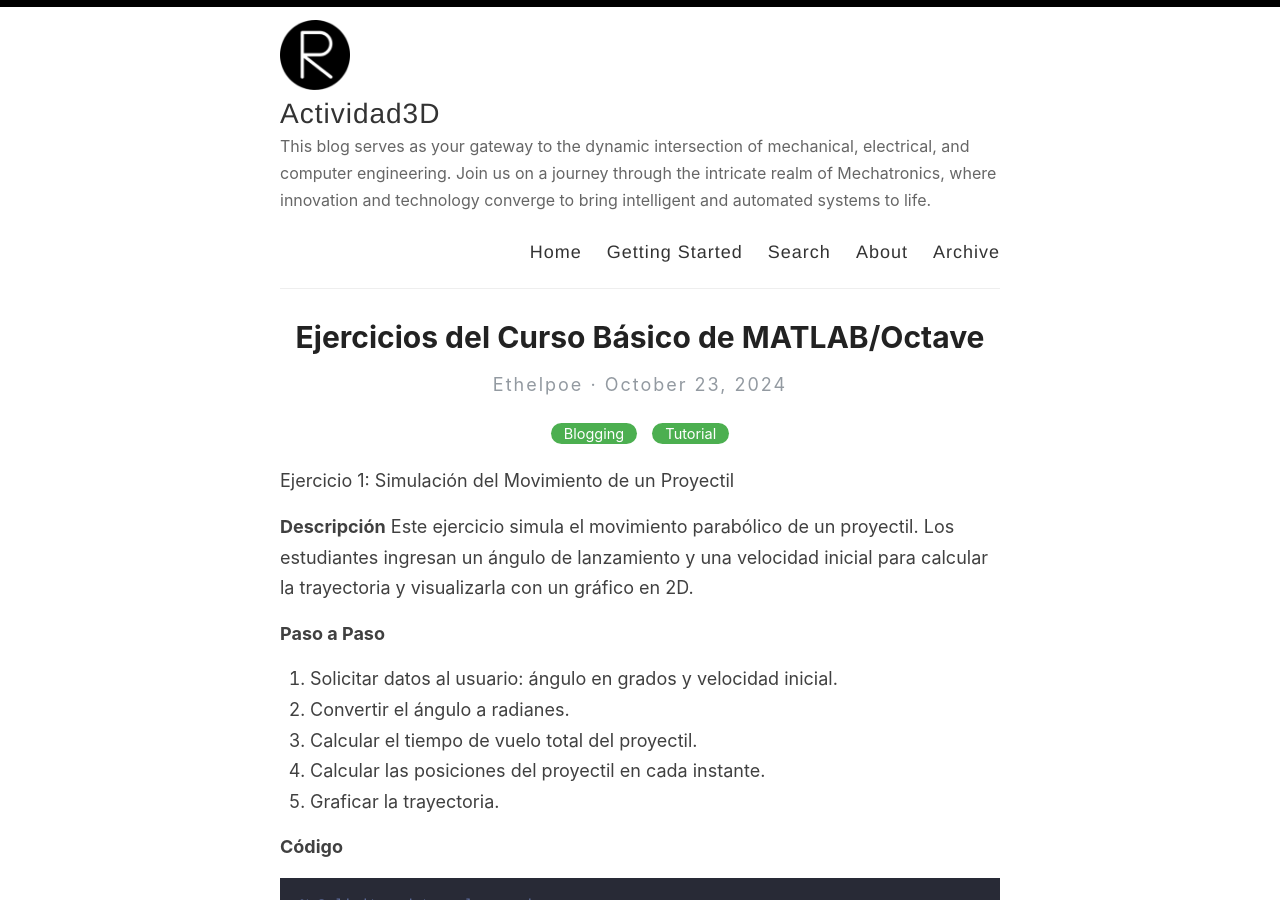
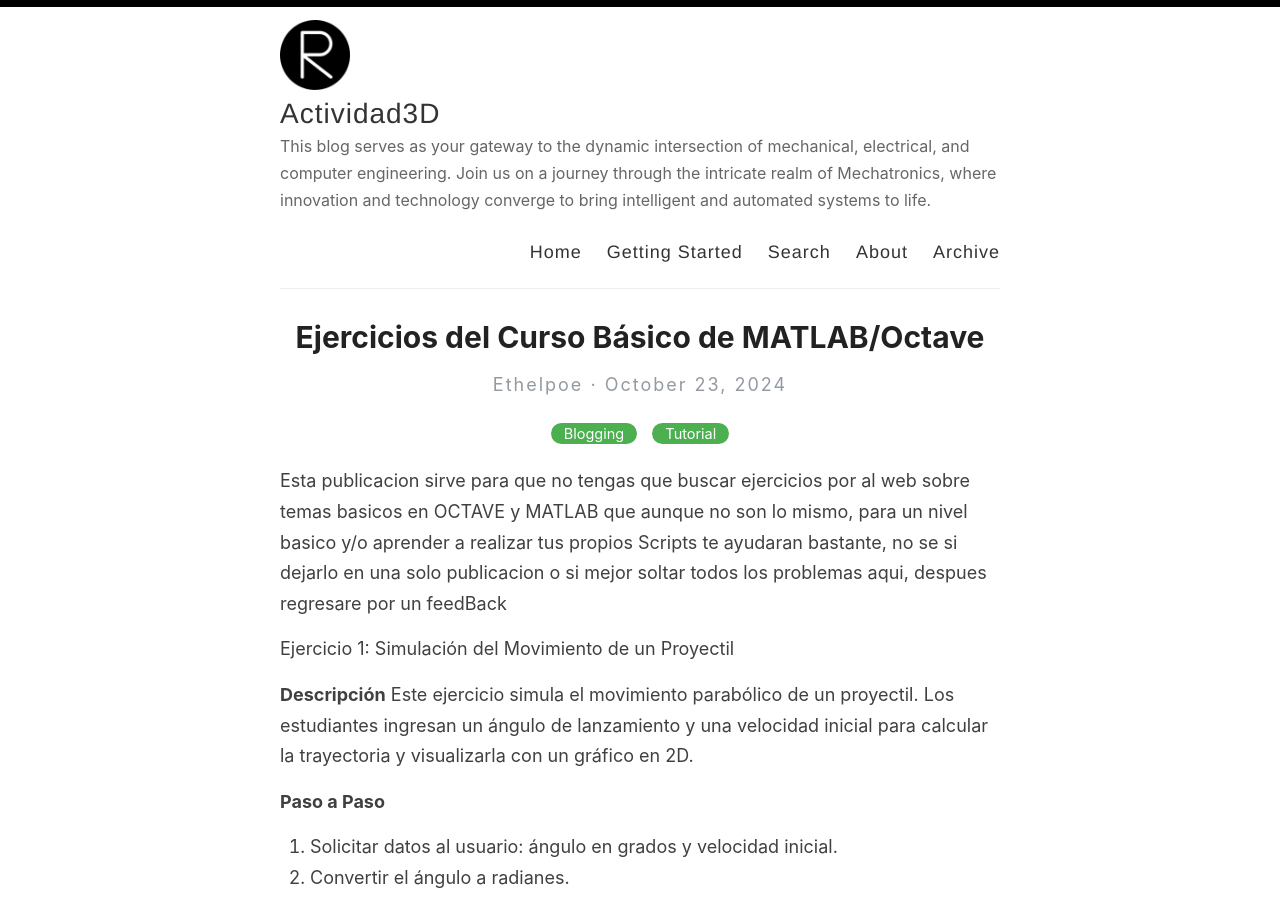
Before and after one commit to ethelpoe/ethelpoe.github.io, a Jekyll site: the page built from _posts/2024-10-24-matlab_octave_Ejercicios.md, in a window 1280 px wide and 900 px high. Built offline with Jekyll 4.4.1, drawn with Linux system fonts in a browser that asks for light colours; our own code applies the rules of GitHub Pages for plain Markdown files.

Commit message:
Update 2024-10-24-matlab_octave_Ejercicios.md

```diff
--- a/_posts/2024-10-24-matlab_octave_Ejercicios.md
+++ b/_posts/2024-10-24-matlab_octave_Ejercicios.md
@@ -11,6 +11,10 @@ tags:
   - octave
 pin: false
 ---
+
+Esta publicacion sirve para que no tengas que buscar ejercicios por al web sobre temas basicos en OCTAVE y MATLAB que aunque no son lo mismo, para un nivel basico y/o aprender a realizar tus propios
+Scripts te ayudaran bastante, no se si dejarlo en una solo publicacion o si mejor soltar todos los problemas aqui, despues regresare por un feedBack
+
 
 Ejercicio 1: Simulación del Movimiento de un Proyectil
 
```
